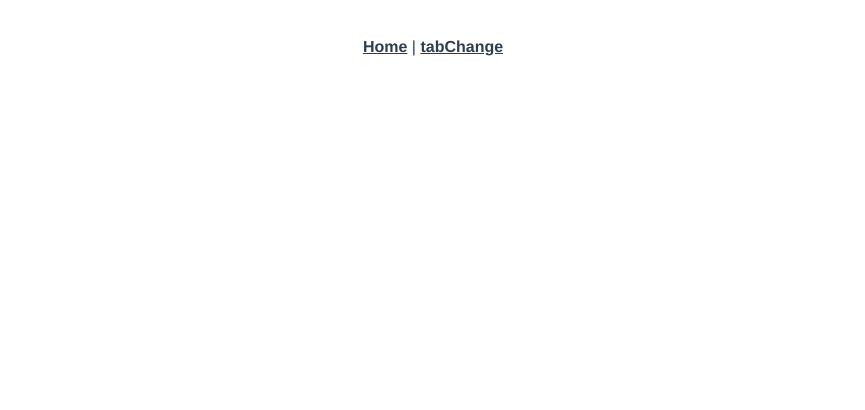
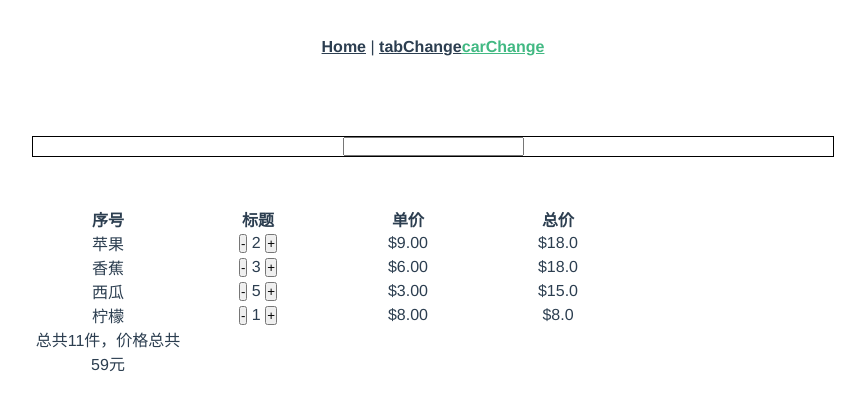
Before and after one commit to sosocoder/business-process, a Vue app: page /#/carChange in a window 1280 px wide. Shown: the top 410 px of the page, without its empty margins (207-1072 px from the left). Built offline with nearby package versions, Linux system fonts and the light colour scheme.

Commit message:
commit carChange

```diff
--- a/src/App.vue
+++ b/src/App.vue
@@ -3,6 +3,7 @@
     <div id="nav">
       <router-link to="/">Home</router-link> |
       <router-link to="/tabChange">tabChange</router-link>
+      <router-link to="/carChange">carChange</router-link>
     </div>
     <router-view/>
   </div>
--- a/src/router/index.js
+++ b/src/router/index.js
@@ -14,6 +14,11 @@ Vue.use(VueRouter)
     path: '/tabChange',
     name: 'tabChange',
     component: () => import ('../views/tabChange.vue')
+  },
+  {
+    path: '/carChange',
+    name: 'carChange',
+    component: () => import ('../views/carChange.vue')
   }
 ]
 
--- /dev/null
+++ b/src/views/carChange.vue
@@ -0,0 +1,95 @@
+<template>
+    <div>
+        <div class="top">
+        <input type="text" v-model.lazy="input">
+    </div>
+    <div class="msg">
+        <table cellpadding='0' cellspacing='0'>
+            <thead>
+                <tr>
+                    <th>序号</th>
+                    <th>标题</th>
+                    <th>单价</th>
+                    <th>总价</th>
+                </tr>
+            </thead>
+            <tbody>
+                <tr v-for = "(item, i) in searchData" :key="i">
+                    <td>{{item.name}}</td>
+                    <td>
+                        <button  :disabled="item.count<=0" @click = "item.count -= 1">-</button>
+                        {{item.count}}
+                        <button @click = "item.count += 1">+</button>
+                    </td>
+                    <td>{{item.price | priceFilters(2)}}</td>
+                    <td>{{item.count * item.price | priceFilters(1)}}</td>
+
+                </tr>
+                <tr><td>总共{{totalcount}}件，价格总共{{totalprice}}元</td></tr>
+
+
+            </tbody>
+        </table>
+    </div>
+    </div>
+</template>
+
+<script>
+    export default {
+        data(){
+            return{
+                input :'',
+            items : [
+                {name : '苹果',price : 9, count : 2},
+                {name : '香蕉',price : 6, count : 3},
+                {name : '西瓜',price : 3, count : 5},
+                {name : '柠檬',price : 8, count : 1}
+            ]
+            }
+        },
+        filters: {
+            priceFilters:function(data,n){
+                return '$' + data.toFixed(n);
+            }
+        },
+        computed: {
+            searchData:function(){
+                if(!this.input) return this.items;
+                return this.items.filter(item =>{
+                    return item.name.includes(this.input);
+                })
+            },
+            totalcount:function(){
+                return this.items.reduce(function(total,cur){
+                    return total +cur.count
+                },0)
+            },
+            totalprice:function(){
+                return this.items.reduce(function(total,cur){
+                    return total + cur.price*cur.count
+                },0)
+            }
+        }
+    }
+</script>
+<style scoped>
+*{
+        margin: 0;
+        padding: 0;
+    }
+    .top{
+        width: 800px;
+        border: 1px solid black;
+        margin: 50px auto;
+        text-align: center;
+    }
+    .msg{
+        width: 800px;
+        margin: 50px auto;
+        text-align: center;
+
+    }
+    .msg th{
+        width: 150px;
+    }
+</style>
```
